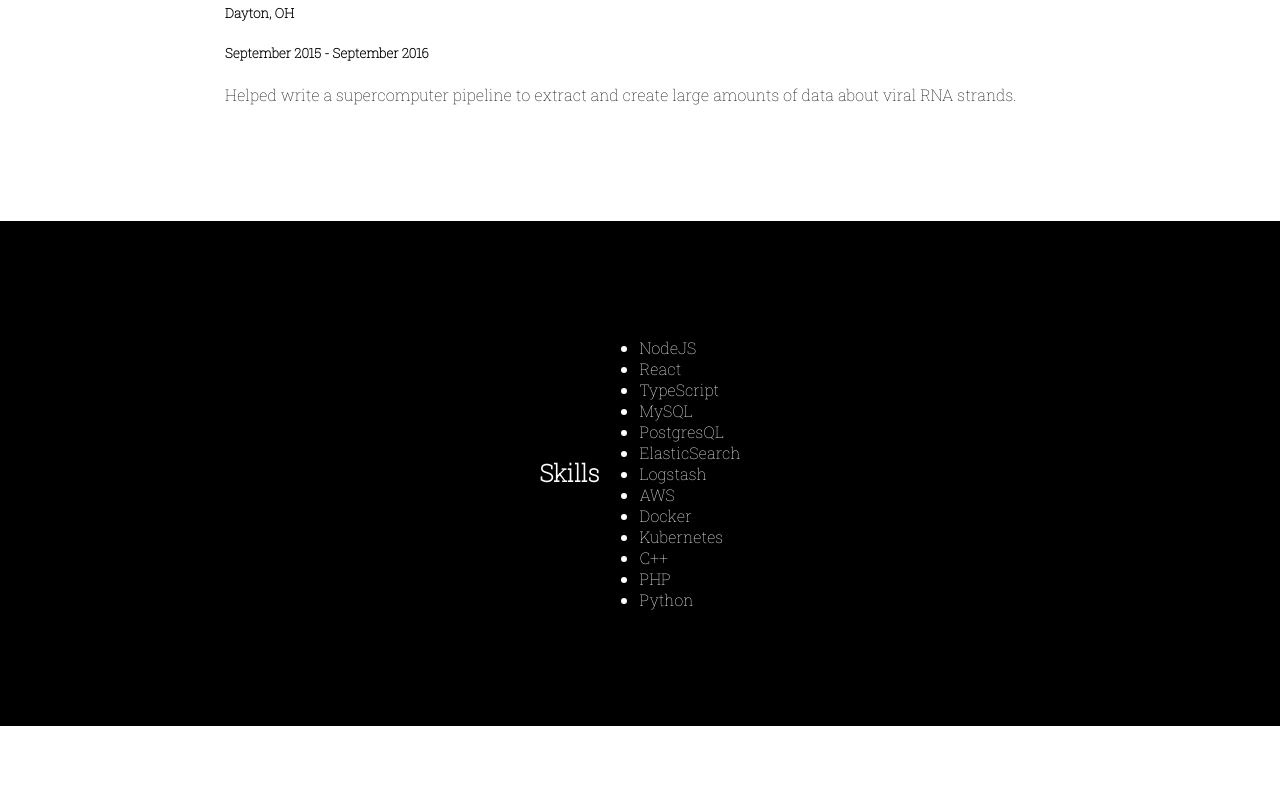
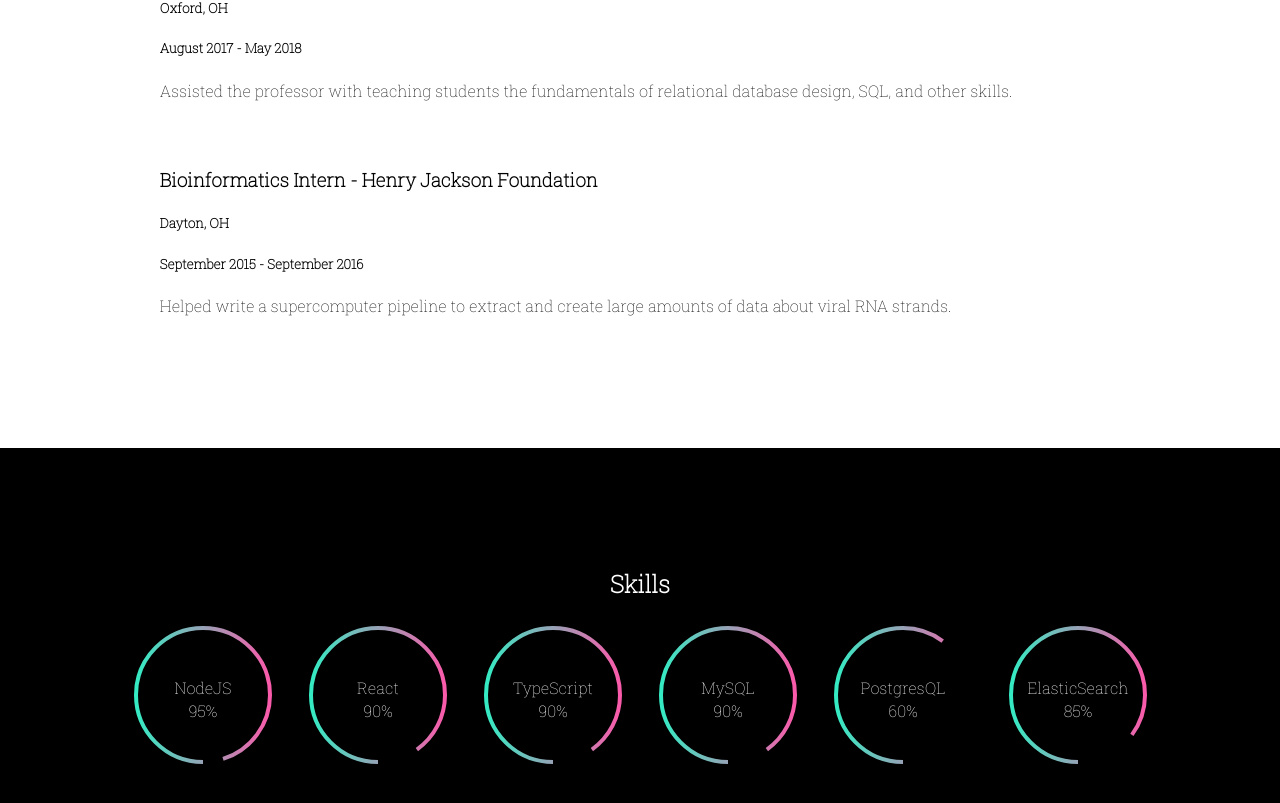
Before and after one commit to omaxanderson/personal-site-new, a Svelte app: page / in a window 1280 px wide. Shown: the part 2633-3436 px from the top of the page. Built offline with nearby package versions, Linux system fonts and the light colour scheme.

Commit message:
add an animated progress bar to the skills section

```diff
--- a/src/Home.svelte
+++ b/src/Home.svelte
@@ -23,11 +23,11 @@
     <Pictures />
   </Section>
 
-  <Section title="Experience">
+  <Section title="Experience" column>
     <Experience />
   </Section>
 
-  <Section odd title="Skills">
+  <Section odd title="Skills" column>
     <Skills />
   </Section>
 
--- a/src/components/Experience/Item.svelte
+++ b/src/components/Experience/Item.svelte
@@ -8,7 +8,7 @@
 </script>
 
 <div class="container">
-    <h3><strong>{company}</strong> - {jobTitle}</h3>
+    <h3><strong>{jobTitle}</strong> - {company}</h3>
     <h5>{location}</h5>
     <h5>{from} - {to}</h5>
     {#each descriptions as desc, index (index)}
@@ -16,6 +16,16 @@
     {/each}
 </div>
 
-<style>
+<style lang="scss">
+    .container {
+        padding: 16px;
 
+        & + & {
+            border-top: 1px solid #888;
+        }
+    }
+
+    .container + .container {
+        border-top: 1px solid #888;
+    }
 </style>
--- /dev/null
+++ b/src/components/ProgressBar.svelte
@@ -0,0 +1,105 @@
+<script lang="ts">
+    import { onMount } from 'svelte';
+    export let skill: string;
+    export let percent: number;
+
+    let circle;
+
+    const dimension = 150;
+    const strokeWidth = 4;
+    const center = dimension / 2;
+    const radius = (dimension / 2) - (strokeWidth * 2)
+    const circumference = 2 * Math.PI * radius;
+    // stroke-dashoffset = 0  ----> full progress
+    // stroke-dashoffset = circumference  ----> 0% progress
+
+    function setOffset(percent: number) {
+        const offset = circumference - percent / 100 * circumference;
+        circle.style.strokeDashoffset = offset;
+    }
+
+    var observer = new IntersectionObserver(
+        function([element]) {
+            if (skill === 'React') {
+                console.log(element);
+            }
+            if(element.intersectionRatio === 1) {
+                setTimeout(() => setOffset(percent), 500);
+            } else if (element.intersectionRatio === 0 && element.boundingClientRect.y > 0) {
+                setOffset(0);
+            }
+        },
+        { threshold: [0, 1] },
+    );
+
+    onMount(() => {
+        circle.style.strokeDasharray = `${circumference} ${circumference}`;
+        circle.style.strokeDashoffset = circumference;
+        observer.observe(circle);
+    });
+
+</script>
+
+<div>
+    <svg
+        class="ring"
+        height="{dimension}px"
+        width="{dimension}px"
+    >
+        <defs>
+            <linearGradient id="gradient" x1="0%" y1="0%" x2="0%" y2="100%">
+            <stop offset="0%" stop-color="#fa5aaa" />
+            <stop offset="100%" stop-color="#34ebc3" />
+            </linearGradient>
+        </defs>
+        <circle
+            bind:this={circle}
+            id={`skill_${skill}`}
+            class="circle"
+            stroke="url(#gradient)"
+            stroke-width={strokeWidth}
+            fill="transparent"
+            r={radius}
+            cx={center}
+            cy={center}
+        >
+        </circle>
+        <text
+            x="50%"
+            y="45%"
+            fill="white"
+            dominant-baseline="central"
+            text-anchor="middle"
+        >
+            {skill}
+        </text>
+        <text
+            x="50%"
+            y="60%"
+            fill="white"
+            dominant-baseline="central"
+            text-anchor="middle"
+        >
+            {percent}%
+        </text>
+
+    </svg>
+
+</div>
+
+<style lang="scss">
+    .ring {
+        stroke-dasharray: 10px 20px;
+        stroke-dashoffset: 10px;
+    }
+
+    circle {
+        transition: stroke-dashoffset .75s ease-in-out;
+        transform: rotate(90deg);
+        transform-origin: 50% 50%,
+    }
+
+    text {
+        color: white;
+    }
+</style>
--- a/src/components/Section.svelte
+++ b/src/components/Section.svelte
@@ -1,9 +1,10 @@
 <script>
     export let title;
     export let odd = false;
+    export let column = false;
 </script>
 
-<div class="section centered {odd ? 'section--odd' : ''}">
+<div class="section centered {odd && 'section--odd'} {column && 'column'}">
     {#if title}
         <h2>{title}</h2>
     {/if}
@@ -23,6 +24,10 @@
 
     }
 
+    .column {
+        flex-direction: column;
+    }
+
     .centered {
         align-items: center;
         justify-content: center;
--- a/src/components/Skills.svelte
+++ b/src/components/Skills.svelte
@@ -1,21 +1,28 @@
+<script lang="ts">
+    import ProgressBar from "./ProgressBar.svelte";
+</script>
+
 <div>
-    <ul>
-        <li>NodeJS</li>
-        <li>React</li>
-        <li>TypeScript</li>
-        <li>MySQL</li>
-        <li>PostgresQL</li>
-        <li>ElasticSearch</li>
-        <li>Logstash</li>
-        <li>AWS</li>
-        <li>Docker</li>
-        <li>Kubernetes</li>
-        <li>C++</li>
-        <li>PHP</li>
-        <li>Python</li>
-    </ul>
+    <ProgressBar skill="NodeJS" percent={95} />
+    <ProgressBar skill="React" percent={90} />
+    <ProgressBar skill="TypeScript" percent={90} />
+    <ProgressBar skill="MySQL" percent={90} />
+    <ProgressBar skill="PostgresQL" percent={60} />
+    <ProgressBar skill="ElasticSearch" percent={85} />
+    <ProgressBar skill="Logstash" percent={75} />
+    <ProgressBar skill="AWS" percent={80} />
+    <ProgressBar skill="Docker" percent={80} />
+    <ProgressBar skill="Kubernetes" percent={70} />
+    <ProgressBar skill="C++" percent={65} />
+    <ProgressBar skill="PHP" percent={65} />
+    <ProgressBar skill="Python" percent={25} />
 </div>
 
 <style>
-
+    div {
+        display: flex;
+        gap: 25px;
+        flex-wrap: wrap;
+        justify-content: center;
+    }
 </style>
```
